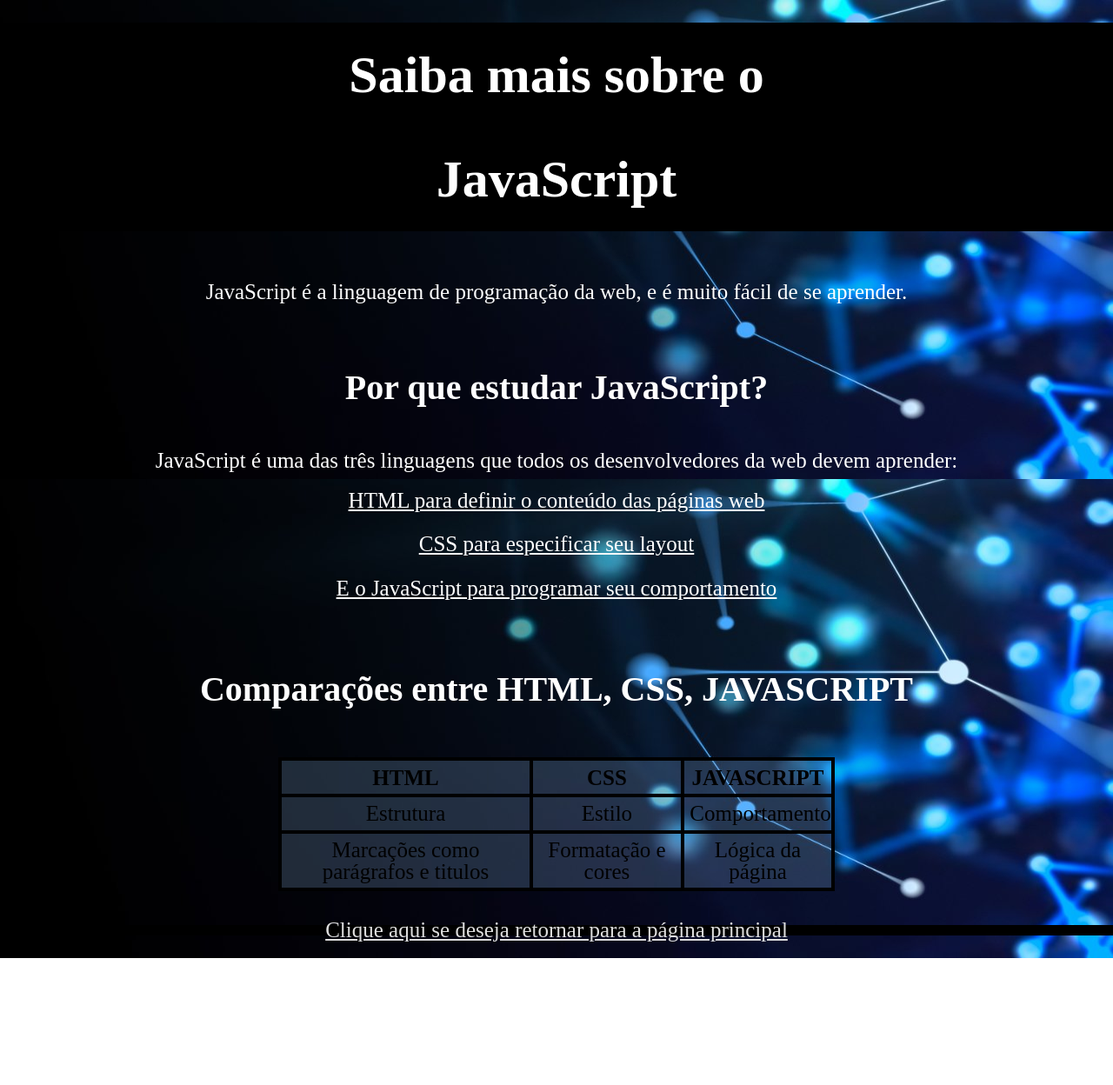
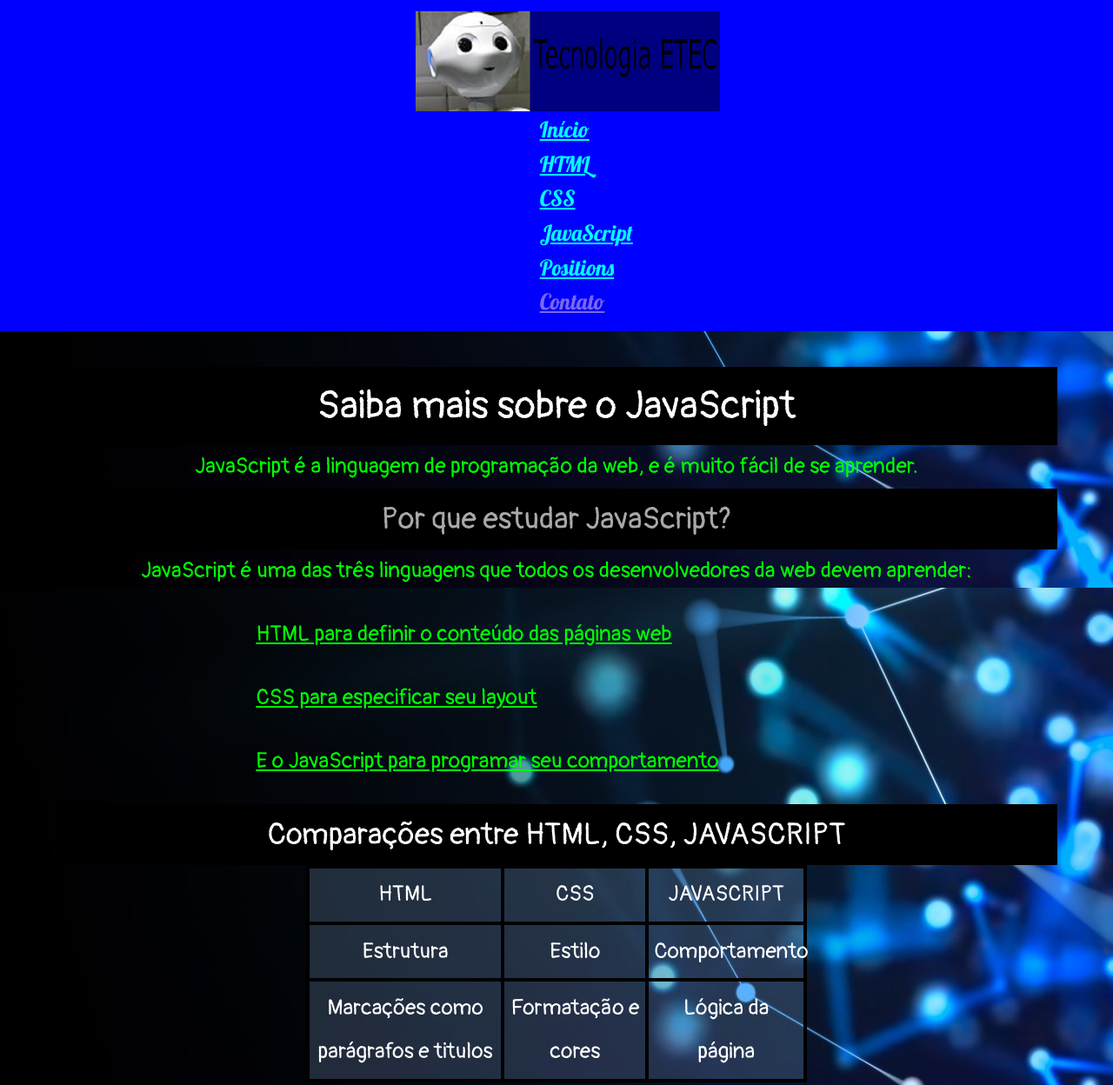
Before and after one commit to Carlos-Eduardo-Rabelo/Aulas-IW, a plain HTML site: page Javascript.html in a window 1280 px wide. Shown: the top 1248 px of the page at 87% size. Before the commit the page ends 1102 px from the top, so only its background shows below. Drawn offline with Linux system fonts and the light colour scheme.

Commit message:
Até menu (parte1)

```diff
--- a/Javascript.html
+++ b/Javascript.html
@@ -3,37 +3,49 @@
   <head lang="pt-br"> <!-- Cabeçalho -->
 		  <meta charset="utf-8">
 		  <meta name="viewport" content="width=device-width,initial-scale=1.0">
-		  <title> Primeiro Site 1ºC</title> <!-- Título do site -->
+		  <title> Primeiro Site 1ºC - JAVA</title> <!-- Título do site -->
       <link rel="stylesheet" type="text/css" href="css/reset.css">
-      <link rel="stylesheet" type="text/css" href="css/estilo.css">
+      <link rel="stylesheet" type="text/css" href="css/style.css">
+      <link rel="shortcut icon" href="img/favicon2.png">
+      <link href="https://fonts.googleapis.com/css2?family=Lobster&display=swap" rel="stylesheet">
+      <link href="https://fonts.googleapis.com/css2?family=Pangolin&display=swap" rel="stylesheet">
   </head>
 
   <body>
+    <header class="fixo">
+      <img class="logo" src="img/LOGOSITE.png">
+      <nav class="menu-opcoes">
+        <ul class="ajustes">
+          <li><a href="index.html#html">Início</a></li>
+          <li><a href="#html">HTML</a></li>
+          <li><a href="index.html#css">CSS</a></li>
+          <li><a href="Javascript.html">JavaScript</a></li>
+          <li><a href="posicionamento.html">Positions</a></li>
+          <li><a href="">Contato</a></li>
+        </ul>
+      </nav>
+    </header>
     <div class="container">
+
       <div>
-  <header>
-  <nav><h1> Saiba mais sobre o JavaScript </h1></nav>
-  </header>
-  <p class="center"> JavaScript é a linguagem de programação da web, e é muito fácil de se aprender. </p>
-
+        <h1> Saiba mais sobre o JavaScript </h1>
+        <p class="parágrafos"> JavaScript é a linguagem de programação da web, e é muito fácil de se aprender.
+        </p>
         <h2> Por que estudar JavaScript? </h2>
-
-  <p class="center"> JavaScript é uma das três linguagens que todos os
-               	 	desenvolvedores da web devem aprender: </p>
-
-  <ol class="center">
-    <li class="center"> HTML para definir o conteúdo das páginas web </li>
-    <li class="center"> CSS para especificar seu layout </li>
-    <li class="center"> E o JavaScript para programar seu comportamento </li>
+        <p class="parágrafos"> JavaScript é uma das três linguagens que todos os desenvolvedores da web devem aprender: </p>
+      </div>
+      <ol class="listaJava">
+        <li class="listaJava"> HTML para definir o conteúdo das páginas web </li>
+        <li class="listaJava"> CSS para especificar seu layout </li>
+        <li class="listaJava"> E o JavaScript para programar seu comportamento </li>
       </ol>
-  <h2> Comparações entre HTML, CSS, JAVASCRIPT </h2>
+      <h2 class="h2"> Comparações entre HTML, CSS, JAVASCRIPT </h2>
       <table class="center">
         <tr>
             <th> HTML </th>
             <th> CSS </th>
             <th> JAVASCRIPT </th>
         </tr>
-
         <tr>
             <td> Estrutura </td>
             <td> Estilo </td>
@@ -45,14 +57,12 @@
           <td> Lógica da página </td>
         </tr>
       </table>
-  </div>
       <div>
         <footer>
           <p class="center"><a href="index.html" target="_self"> Clique aqui se deseja retornar para a página principal </a></p>
         </footer>
       </div>
     </div>
-
   </body>
 
 </html>
--- a/css/style.css
+++ b/css/style.css
@@ -1,12 +1,66 @@
+html{
+	scroll-behavior: smooth;
+}
 body{
-	background-image: url(../imagens/Fundo.jpg);
+	background-image: url(../img/Fundo2.jpg);
 	background-repeat: round;
+	font-family: 'Pangolin', cursive;
+}
+.container{
+			margin-top: 40%;
+			width: 90%;
+			margin-right: auto;
+			margin-left: auto;
+			position: relative;
+}
+/* tela menor que 599px */
+@media screen and (max-width: 599px) {
+	.container{
+				margin-top: 100%;
+	}
+	}
+/* telas maiores que 600px */
+@media screen and (min-width: 600px) {
+	.container{
+		margin-top: 50%;
+	}
+	}
+/* telas maiores que 768px */
+@media only screen and (min-width: 768px) {
+	.container{
+		margin-top: 33%;
+	}
 }
 header, footer{
+	background-color: blue;
 	width: 100%;
-	padding: 5px;
-	color: white;
+	padding: 1%;
+	font-family: 'Lobster', cursive;
+	position: relative;
+	display: flex;
+	flex-direction: column;
+	align-items: center;
+	font-size: 1.5em;
+	line-height: 1;
 	}
+	.fixo{
+
+		position: fixed;
+		top: 0;
+		right: 0;
+		left: 0;
+		z-index: 1030;
+	}
+	.ajustes{
+		line-height: 1;
+		text-align: center;
+	}
+	}
+	.ajustes li:hover{
+		background-color: #708090;
+	}
+
+
 h1{
 	border-style: solid;
 	border-color: #000000;
@@ -18,32 +72,118 @@ h1{
 	line-height: 2
 }
 h2{
-	border-style: dashed;border-color: #000000; text-align: center;color: darkgray;
+	border-style: dashed;
+	border-color: #000000;
+	text-align: center;
+	color: darkgray;
 	background-color: #000000;
 	font-size: 35px;
 	line-height: 2
 }
 h3{
-	text-align: center; color: white; font-size: 25px;line-height: 2
+	text-align: center;
+	color: white;
+	font-size: 25px;
+	line-height: 2
 }
 p{
-	text-align: center; color: #00FF00; font-size: 25px; line-height: 1.5
-}
-ul li{
-	text-align: left; color: #00FF00; font-size: 25px;line-height: 2
+	text-align: center;
+	color: #00FF00;
+	font-size: 25px;
+	line-height: 1.5;
 }
 .link{
-	font-size: 20px; text-align: center; border: double; border-color: black; line-height: 2
+	font-size: 20px;
+	text-align: center;
+	border: double;
+	border-color: black;
+	line-height: 2
 }
-.container{
-	font-size: 20px; text-align: center; line-height: 2
+
+.center{
+	font-size: 25px;
+	text-align: center;
+	line-height: 2;
+}
+.parágrafos{
+	font-size: 25px;
+	text-align: center;
+	line-height: 2;
+	color: #00FF00;
+}
+.listaJava{
+	font-size: 25px;
+	text-align: left;
+	line-height: 2;
+	color: #00FF00;
+}
+.h2{
+	color: white;
+
 }
 figure{
-	text-align: center; line-height: 2
+	text-align: center;
+	line-height: 2
 }
-img{
-	border: 5px double; border-color: #00FFFF; line-height: 2
+.imgtexto{
+	border: 5px double;
+	border-color: #00FFFF;
+	line-height: 2;
 }
-.lista{
+
+ul li, ol li{
+	font-size: 25px;
+	text-decoration: underline;
+	margin-top: 2%;
+	margin-bottom: 2%;
+	margin-left: 20%;
+	margin-right: 20%;
+	text-align: justify;
+	line-height: 1.5;
+	}
+.listatexto{
+	color: #00FF00;
+}
+
+table {
+	border-collapse: collapse;
+	width: 50%;
+	font-size: 25px;
+	background-color: rgba(153, 204, 255, 0.20);
+	margin-left: auto;
+	margin-right: auto;
+	margin-bottom: 3%;
+	}
+
+td, th {
+	border: 4px solid #000000;
 	text-align: center;
-}
+	padding: 1%;
+	margin-left: 5%;
+	margin-right: 5%;
+	color: white;
+	border-color: black;
+    }
+a:link {
+		  color: #00FFFF;
+		  background-color: transparent;
+		}
+
+a:visited {
+		  color: #7B68EE;
+		  background-color: transparent;
+		  text-decoration: none;
+		}
+
+a:hover {
+		  color: #D8BFD8;
+		  background-color: transparent;
+		  text-decoration: underline;
+		}
+
+a:active {
+		  color: #FF0000;
+		  background-color: transparent;
+		  text-decoration: underline;
+		}
+@media screen and (max-width: 600px) {}
```
Also changed, not shown: index.html (+56 -30 lines), posicionamento.html (added, +102 -0 lines), img/Fundo2.jpg (added), img/Imagemdosite.png (added), img/LOGOSITE.png (added), img/favicon2.png (added), img/gráfico.png (added). Lines whose indentation alone changed are shown as unchanged.
